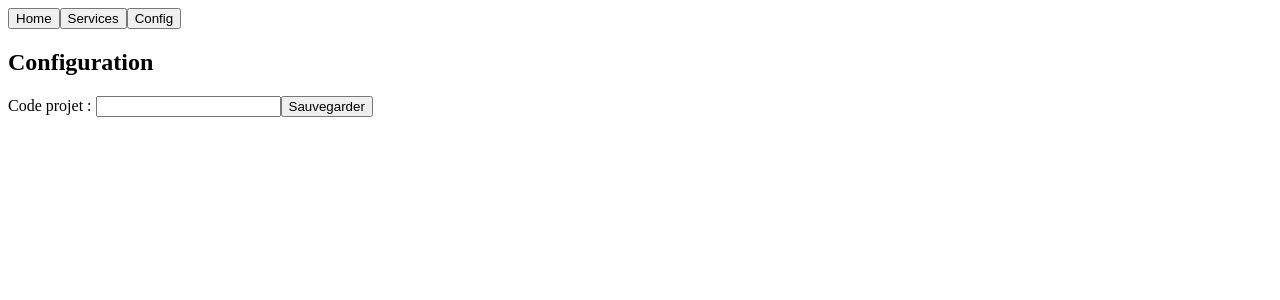
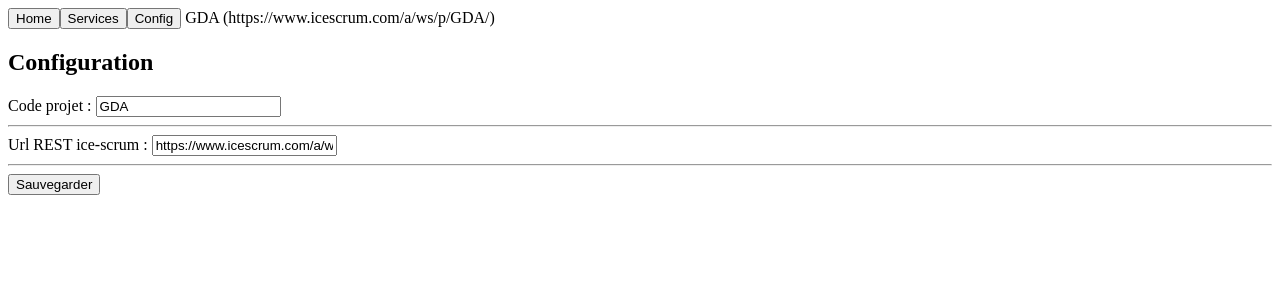
Before and after one commit to nicolasguilhem/icescrum-io, an Angular app: page /config in a window 1280 px wide. Shown: the top 300 px of the page. Built offline with nearby package versions, Linux system fonts and the light colour scheme.

Commit message:
ajout url dans config

```diff
--- a/src/app/app.module.ts
+++ b/src/app/app.module.ts
@@ -14,6 +14,7 @@ import { PageAccueilComponent } from './page-accueil/page-accueil.component';
 import { PageConfigComponent } from './page-config/page-config.component';
 import { PageServicesComponent } from './page-services/page-services.component';
 import { ConfigPropertyDirective } from './config-property.directive';
+import { BaseUrlIceScrumComponent } from './base-url-ice-scrum/base-url-ice-scrum.component';
 
 @NgModule({
   declarations: [
@@ -23,7 +24,8 @@ import { ConfigPropertyDirective } from './config-property.directive';
     PageAccueilComponent,
     PageConfigComponent,
     PageServicesComponent,
-    ConfigPropertyDirective
+    ConfigPropertyDirective,
+    BaseUrlIceScrumComponent
   ],
   imports: [
     BrowserModule,
--- a/src/app/app.settings.ts
+++ b/src/app/app.settings.ts
@@ -2,9 +2,15 @@ import { Injectable } from '@angular/core';
 
 @Injectable()
 export class settings {
-    BaseUrlIceScrum: string = 'https://www.icescrum.com/a/ws/p/GDA/';
+    private _baseUrlIceScrum: string = 'https://www.icescrum.com/a/ws/p/GDA/';
+    get baseUrlIceScrum(): string {
+        return this._baseUrlIceScrum;
+    }
+    set baseUrlIceScrum(value:string) {
+        this._baseUrlIceScrum = value;
+    }
 
-    private _projetActif: string;
+    private _projetActif: string = 'GDA';
     get projetActif(): string {
         return this._projetActif;
     }
--- /dev/null
+++ b/src/app/base-url-ice-scrum/base-url-ice-scrum.component.html
@@ -0,0 +1,2 @@
+<label for="urlRest">Url REST ice-scrum : </label>
+<input type="text" id="urlRest" [(ngModel)]="urlRest">
--- /dev/null
+++ b/src/app/base-url-ice-scrum/base-url-ice-scrum.component.ts
@@ -0,0 +1,32 @@
+import { Component, OnInit, Input, Output, EventEmitter } from '@angular/core';
+import { FormControl } from "@angular/forms";
+
+import { settings } from "../app.settings";
+
+@Component({
+  selector: 'app-base-url-ice-scrum',
+  templateUrl: './base-url-ice-scrum.component.html',
+  styleUrls: ['./base-url-ice-scrum.component.css']
+})
+export class BaseUrlIceScrumComponent implements OnInit {
+
+  @Output()
+  urlRestChange: EventEmitter<string> = new EventEmitter<string>();
+
+  private _urlRest: string;
+
+  @Input()
+  get urlRest(): string {
+    return this._urlRest;
+  }
+
+  set urlRest(value: string) {
+    this._urlRest = value;
+    this.urlRestChange.emit(value);
+  }
+
+  constructor() { }
+
+  ngOnInit() {
+  }
+}
--- a/src/app/menu/menu.component.html
+++ b/src/app/menu/menu.component.html
@@ -1,4 +1,4 @@
 <button (click)="goToPage('')">Home</button>
 <button (click)="goToPage('services')">Services</button>
 <button (click)="goToPage('config')">Config</button>
-{{settings.projetActif}}
+{{settings.projetActif}} ({{settings.baseUrlIceScrum}})
--- a/src/app/page-config/page-config.component.html
+++ b/src/app/page-config/page-config.component.html
@@ -1,3 +1,6 @@
 <h1>Configuration</h1>
 <app-projet appConfigProperty='projetActif' appConfigValue='{{codeProjet}}' [(codeProjet)]="codeProjet"></app-projet>
+<hr>
+<app-base-url-ice-scrum appConfigProperty='baseUrlIceScrum' appConfigValue='{{urlRest}}' [(urlRest)]="urlRest"></app-base-url-ice-scrum>
+<hr>
 <button type="button" (click)="sauvegarderConfig()">Sauvegarder</button>
--- a/src/app/page-config/page-config.component.ts
+++ b/src/app/page-config/page-config.component.ts
@@ -13,15 +13,23 @@ export class PageConfigComponent implements OnInit {
 
   ngOnInit() {
     this._codeProjet = this.settings.projetActif;
+    this._urlRest = this.settings.baseUrlIceScrum;
   }
 
   _codeProjet: string;
   get codeProjet():string {
     return this._codeProjet;
   }
-
   set codeProjet(value: string) {
     this._codeProjet = value;
+  }
+
+  _urlRest: string;
+  get urlRest():string {
+    return this._urlRest;
+  }
+  set urlRest(value: string) {
+    this._urlRest = value;
   }
 
   @ViewChildren(ConfigPropertyDirective)
@@ -36,5 +44,9 @@ export class PageConfigComponent implements OnInit {
     if (conf.appConfigProperty == 'projetActif') {
       this.settings.projetActif = conf.appConfigValue;
     }
+
+    if (conf.appConfigProperty == 'baseUrlIceScrum') {
+      this.settings.baseUrlIceScrum = conf.appConfigValue;
+    }
   }
 }
```
Also changed, not shown: src/app/base-url-ice-scrum/base-url-ice-scrum.component.css (added), 2 other files (tests, documents, lock files or other folders).
